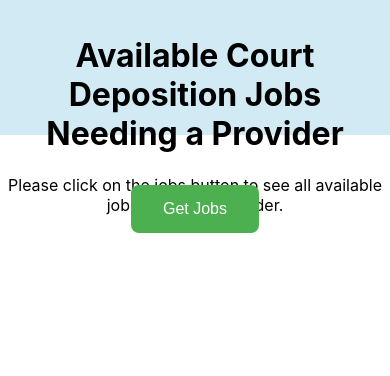
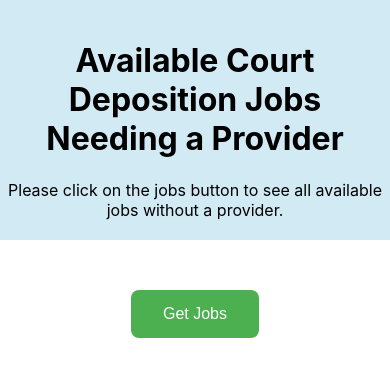
Before and after one commit to malcolmbyrd/court-deposition-demo, a React (Create React App) app: page / in a window 390 px wide. Shown: the top 376 px of the page. Built offline with nearby package versions, Linux system fonts and the light colour scheme.

Commit message:
Fixes styling issue on mobile

```diff
--- a/src/App.scss
+++ b/src/App.scss
@@ -1,8 +1,8 @@
 header {
   background: #d1eaf3;
-  height: 120px;
+  height: auto;
   margin-top: 0;
-  padding-top: 15px;
+  padding: 20px 0;
   text-align: center;
   width: 100%;
 }
```
